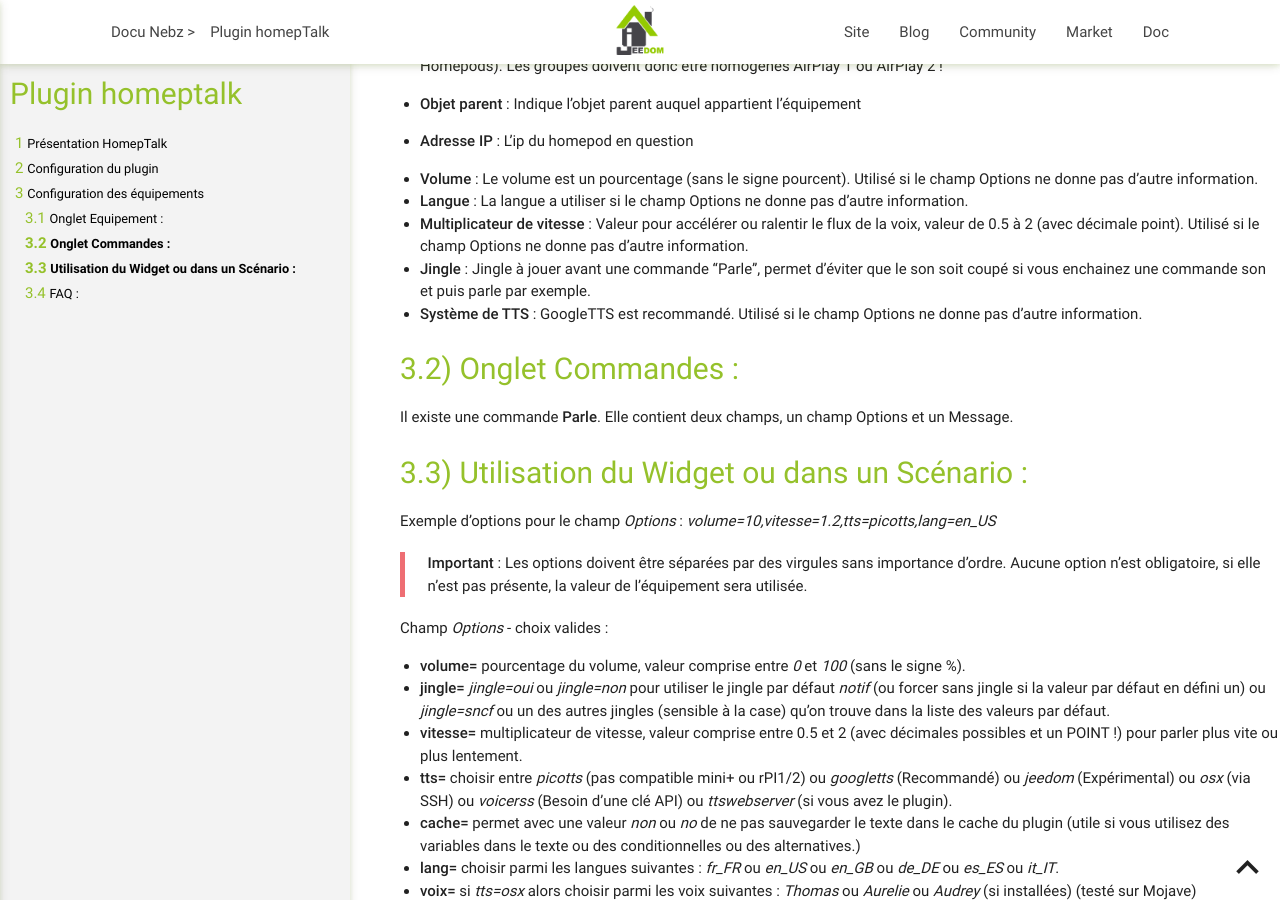
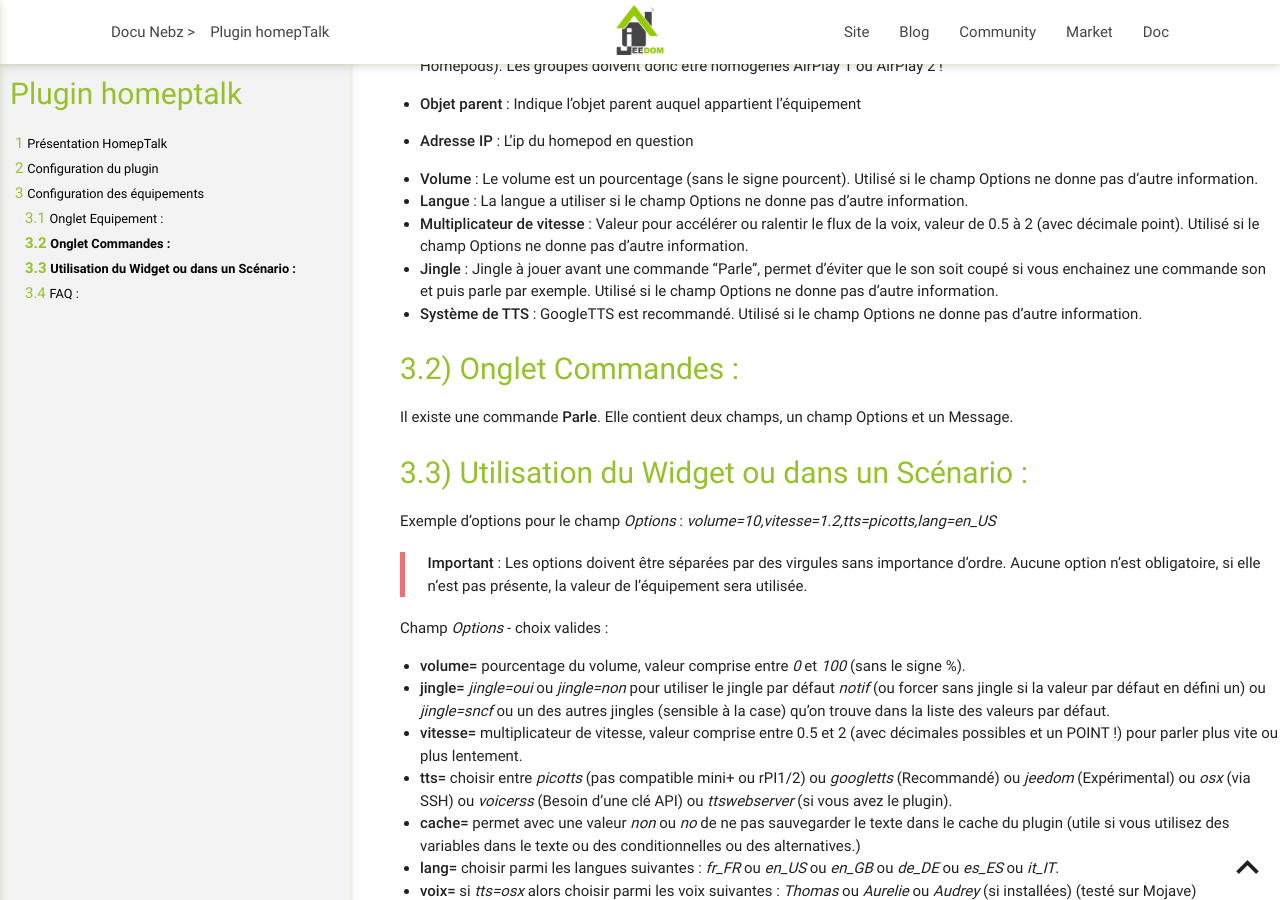
Before and after one commit to NebzHB/jeedom_docs, a Jekyll site: the page built from plugins/homepTalk/fr_FR/index.md, in a window 1280 px wide and 900 px high, scrolled down 1655 px. Built offline with Jekyll 4.4.1, drawn with Linux system fonts in a browser that asks for light colours.

Commit message:
Update index.md

```diff
--- a/plugins/homepTalk/fr_FR/index.md
+++ b/plugins/homepTalk/fr_FR/index.md
@@ -61,7 +61,7 @@
 -   **Volume** : Le volume est un pourcentage (sans le signe pourcent). Utilisé si le champ Options ne donne pas d'autre information.
 -   **Langue** : La langue a utiliser si le champ Options ne donne pas d'autre information.
 -   **Multiplicateur de vitesse** : Valeur pour accélérer ou ralentir le flux de la voix, valeur de 0.5 à 2 (avec décimale point). Utilisé si le champ Options ne donne pas d'autre information.
--   **Jingle** : Jingle à jouer avant une commande "Parle", permet d'éviter que le son soit coupé si vous enchainez une commande son et puis parle par exemple.
+-   **Jingle** : Jingle à jouer avant une commande "Parle", permet d'éviter que le son soit coupé si vous enchainez une commande son et puis parle par exemple. Utilisé si le champ Options ne donne pas d'autre information.
 -   **Système de TTS** : GoogleTTS est recommandé. Utilisé si le champ Options ne donne pas d'autre information.
 
 **Onglet Commandes** :
```
